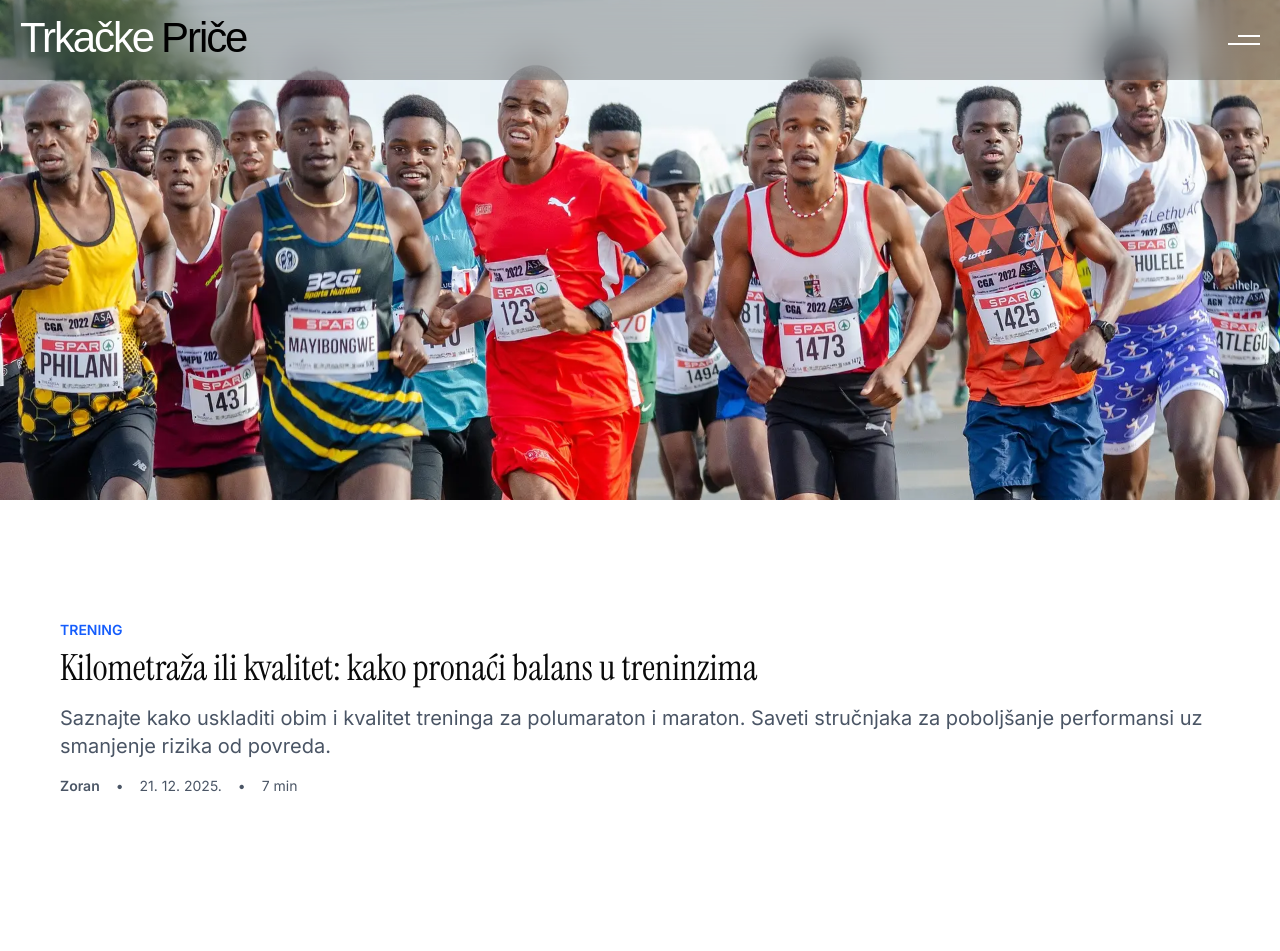
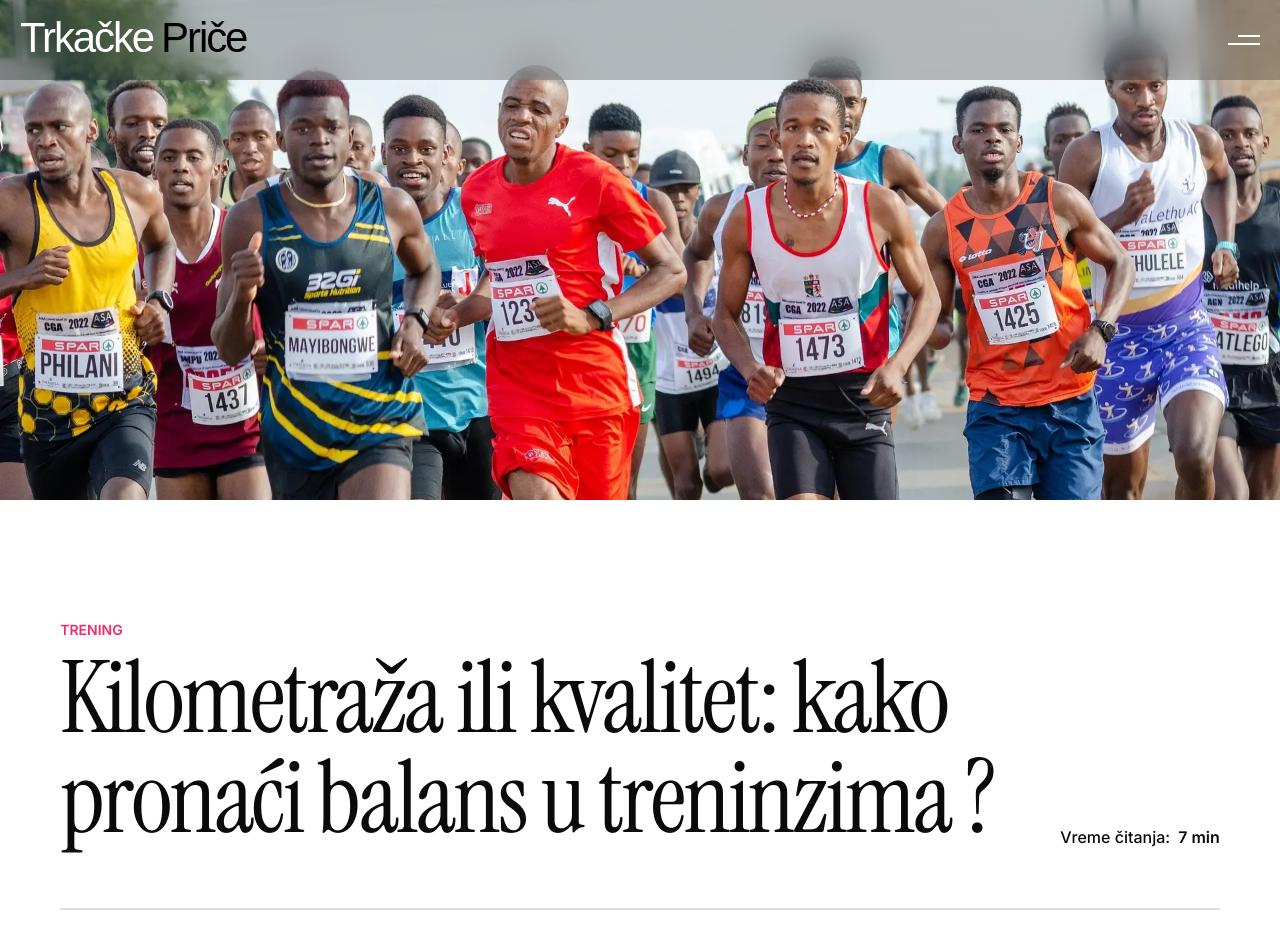
Before and after one commit to krsticzoran/runningstories, a Next.js app: page /trening/kilometraza-ili-kvalitet in a window 1280 px wide. Shown: the top 951 px of the page. Built offline with nearby package versions, Linux system fonts and the light colour scheme; a web font is replaced by a local one.

Commit message:
feat: implement article header section

```diff
--- a/app/[category]/[slug]/page.tsx
+++ b/app/[category]/[slug]/page.tsx
@@ -49,38 +49,42 @@ export default async function PostPage({ params }: PostPageProps) {
   }
 
   return (
-    <article className="flex flex-col gap-[60px">
-      <header className="mb-8">
+    <article className="flex flex-col gap-[60px] mx-auto justify-center">
+      <header>
         <Image
           src={post.image}
           alt={post.imageAlt}
           className="w-full h-[500px] object-cover"
         />
-        <div className="py-[120px] px-[60px] mx-auto">
+        <div className="pt-[120px] px-[60px] flex justify-center">
           <div className="max-w-[1300px]">
-            <div className="text-sm text-blue-600 font-semibold mb-2 uppercase">
+            <p className="text-sm !text-custom-accent font-semibold mb-2 uppercase">
               {post.category}
-            </div>
-
-            <h1 className="text-4xl mb-4 !font-instrument">{post.title}</h1>
-
-            {post.description && (
-              <p className="text-xl text-gray-600 mb-4">{post.description}</p>
-            )}
-
-            <div className="flex items-center gap-4 text-sm text-gray-600">
-              <span className="font-semibold">{post.author}</span>
-              <span>•</span>
-              <time>{new Date(post.date).toLocaleDateString("sr-RS")}</time>
-              <span>•</span>
-              <span>{post.metadata.readingTime} min</span>
+            </p>
+            <div className="flex justify-between items-end">
+              <h1 className="text-[100px] leading-[100px] tracking-tight  !font-instrument max-w-[1000px]">
+                {post.title}
+              </h1>
+              <p className="flex gap-2 leading-[22px] font-medium">
+                Vreme čitanja:
+                <span className="font-semibold">
+                  {post.metadata.readingTime} min
+                </span>
+              </p>
             </div>
           </div>
         </div>
       </header>
 
-      <div className="prose prose-lg max-w-none">
-        <MDXContent code={post.content} />
+      <div className="flex justify-center w-full ">
+        <div className="max-w-[1300px] px-[60px] w-full">
+          <div className="h-0.5 w-full bg-[#ddd]" />
+        </div>
+      </div>
+      <div className="prose prose-lg flex justify-center pb-[120px] ">
+        <div className="max-w-[1300px] px-[60px] ">
+          <MDXContent code={post.content} />
+        </div>
       </div>
 
       {post.tags && post.tags.length > 0 && (
--- a/app/globals.css
+++ b/app/globals.css
@@ -7,6 +7,8 @@
   --font-inter: "Inter", sans-serif;
   --font-familjen: "Familjen Grotesk", sans-serif;
   --font-instrument: "Instrument Serif", serif;
+
+  --color-custom-accent: #f8286a;
 }
 
 @theme inline {
--- a/app/layout.tsx
+++ b/app/layout.tsx
@@ -19,7 +19,7 @@ const familjenGrotesk = Familjen_Grotesk({
 const instrumentSerif = Instrument_Serif({
   variable: "--font-instrument",
   subsets: ["latin"],
-  weight: ["400"], // Instrument Serif ima samo 400 i 400 italic
+  weight: ["400"],
   style: ["normal", "italic"],
   display: "swap",
 });
--- a/content/posts/trening/kilometraza-ili-kvalitet/index.mdx
+++ b/content/posts/trening/kilometraza-ili-kvalitet/index.mdx
@@ -1,5 +1,5 @@
 ---
-title: "Kilometraža ili kvalitet: kako pronaći balans u treninzima"
+title: "Kilometraža ili kvalitet: kako pronaći balans u treninzima ?"
 slug: kilometraza-ili-kvalitet
 description: "Saznajte kako uskladiti obim i kvalitet treninga za polumaraton i maraton. Saveti stručnjaka za poboljšanje performansi uz smanjenje rizika od povreda."
 date: 2025-12-21
```
Also changed, not shown: .velite/posts.json.
